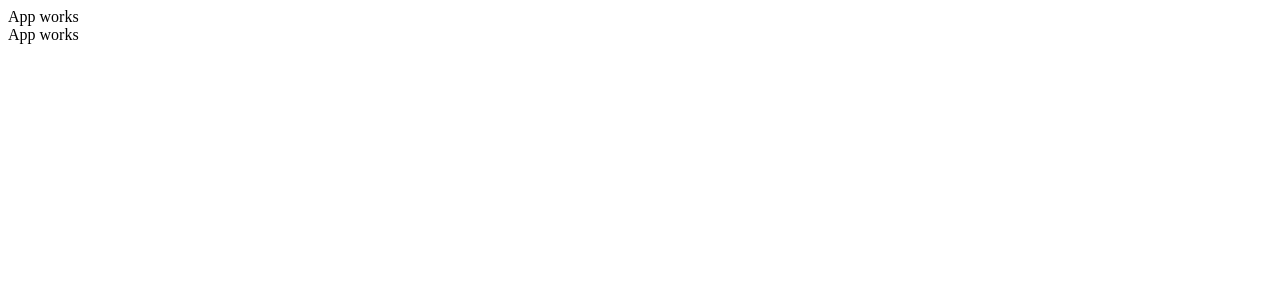
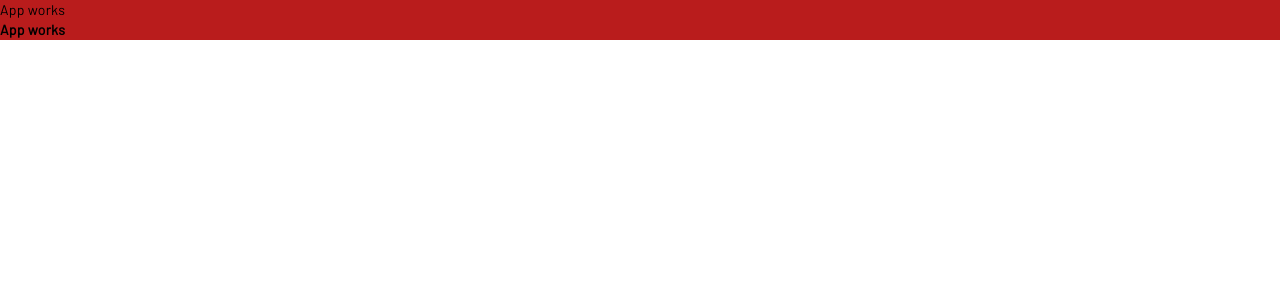
Before and after one commit to abmonzalvof/WebSite, an Angular app: page / in a window 1280 px wide. Shown: the top 300 px of the page. Built offline with nearby package versions, Linux system fonts and the light colour scheme.

Commit message:
(ADD) Install necessary libraries and apply global styles

```diff
--- a/angular.json
+++ b/angular.json
@@ -30,6 +30,7 @@
               "src/assets"
             ],
             "styles": [
+              "@angular/material/prebuilt-themes/indigo-pink.css",
               "src/styles.scss"
             ],
             "scripts": []
@@ -90,6 +91,7 @@
               "src/assets"
             ],
             "styles": [
+              "@angular/material/prebuilt-themes/indigo-pink.css",
               "src/styles.scss"
             ],
             "scripts": []
@@ -97,5 +99,8 @@
         }
       }
     }
+  },
+  "cli": {
+    "analytics": "8aef8b6c-6404-4948-b833-69f17ab131f2"
   }
 }
--- a/package.json
+++ b/package.json
@@ -11,10 +11,12 @@
   "private": true,
   "dependencies": {
     "@angular/animations": "^17.0.0",
+    "@angular/cdk": "^17.3.10",
     "@angular/common": "^17.0.0",
     "@angular/compiler": "^17.0.0",
     "@angular/core": "^17.0.0",
     "@angular/forms": "^17.0.0",
+    "@angular/material": "^17.3.10",
     "@angular/platform-browser": "^17.0.0",
     "@angular/platform-browser-dynamic": "^17.0.0",
     "@angular/router": "^17.0.0",
@@ -33,6 +35,7 @@
     "karma-coverage": "~2.2.0",
     "karma-jasmine": "~5.1.0",
     "karma-jasmine-html-reporter": "~2.1.0",
+    "tailwindcss": "^3.4.9",
     "typescript": "~5.2.2"
   }
 }
--- a/src/index.html
+++ b/src/index.html
@@ -6,8 +6,10 @@
   <base href="/">
   <meta name="viewport" content="width=device-width, initial-scale=1">
   <link rel="icon" type="image/x-icon" href="favicon.ico">
+  <link href="https://fonts.googleapis.com/css2?family=Roboto:wght@300;400;500&display=swap" rel="stylesheet">
+  <link href="https://fonts.googleapis.com/icon?family=Material+Icons" rel="stylesheet">
 </head>
-<body>
+<body class="mat-typography">
   <app-root></app-root>
 </body>
 </html>
--- a/src/styles.scss
+++ b/src/styles.scss
@@ -1 +1,10 @@
-/* You can add global styles to this file, and also import other style files */
+@tailwind base;
+@tailwind components;
+@tailwind utilities;
+
+@font-face {
+    font-family: Barlow;
+    src: url(./assets/font/Barlow/Barlow-Regular.ttf);
+}
+html, body { height: 100%; }
+body { margin: 0; font-family: Barlow !important; }
--- /dev/null
+++ b/tailwind.config.js
@@ -0,0 +1,21 @@
+/** @type {import('tailwindcss').Config} */
+module.exports = {
+  content: [
+    "./src/**/*.{html,ts}",
+  ],
+  theme: {
+    fontFamily: {
+      sans: ['Barlow']
+    },
+    extend: {
+      colors:{
+        'mintcream': '#F3FFF9',
+        'sapphire': '#2950B2',
+        'periwinkle': '#D8C3FF',
+        'richblack': '#01071B',
+        'raisinblack': '#1C1A1F'
+      },
+    },
+  },
+  plugins: [],
+}
```
Also changed, not shown: 1 other file (tests, documents, lock files or other folders).
